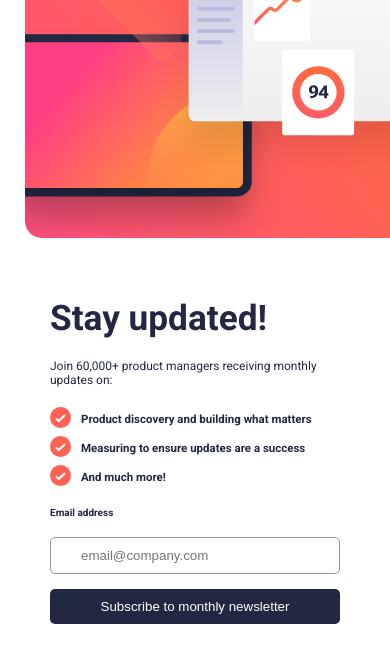
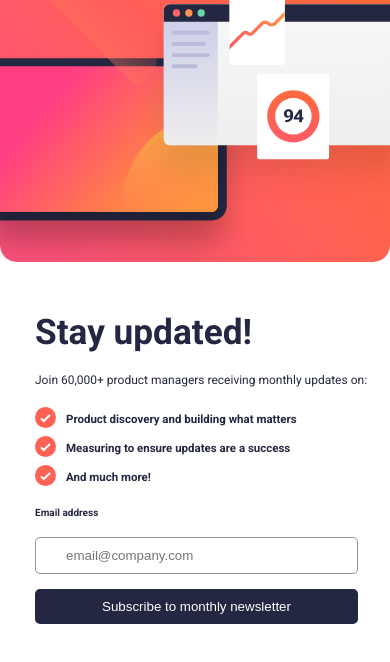
Before and after one commit to ivanparraoda/newsletter-sign-up-with-success-message-main-modal, a plain HTML site: page index.html in a window 390 px wide. Shown: the top 662 px of the page. Drawn offline with Linux system fonts and the light colour scheme.

Commit message:
img width

```diff
--- a/style.css
+++ b/style.css
@@ -199,7 +199,7 @@ label, #error{
 
   .position-content{
     flex-direction: column-reverse;
-    width: 100vw;
+    width: 100%;
     height: 600px;
   }
 
@@ -210,12 +210,11 @@ label, #error{
   input[type="email"], #sub, #dismiss {
     /* padding: 10px 30px; */
     /* border-radius: 5px; */
-    width: 100%;
+    width: 95%;
 }
 
 .hero-img{
     margin-top: 40px;
-    padding: 10px;
 
    }
 
```
